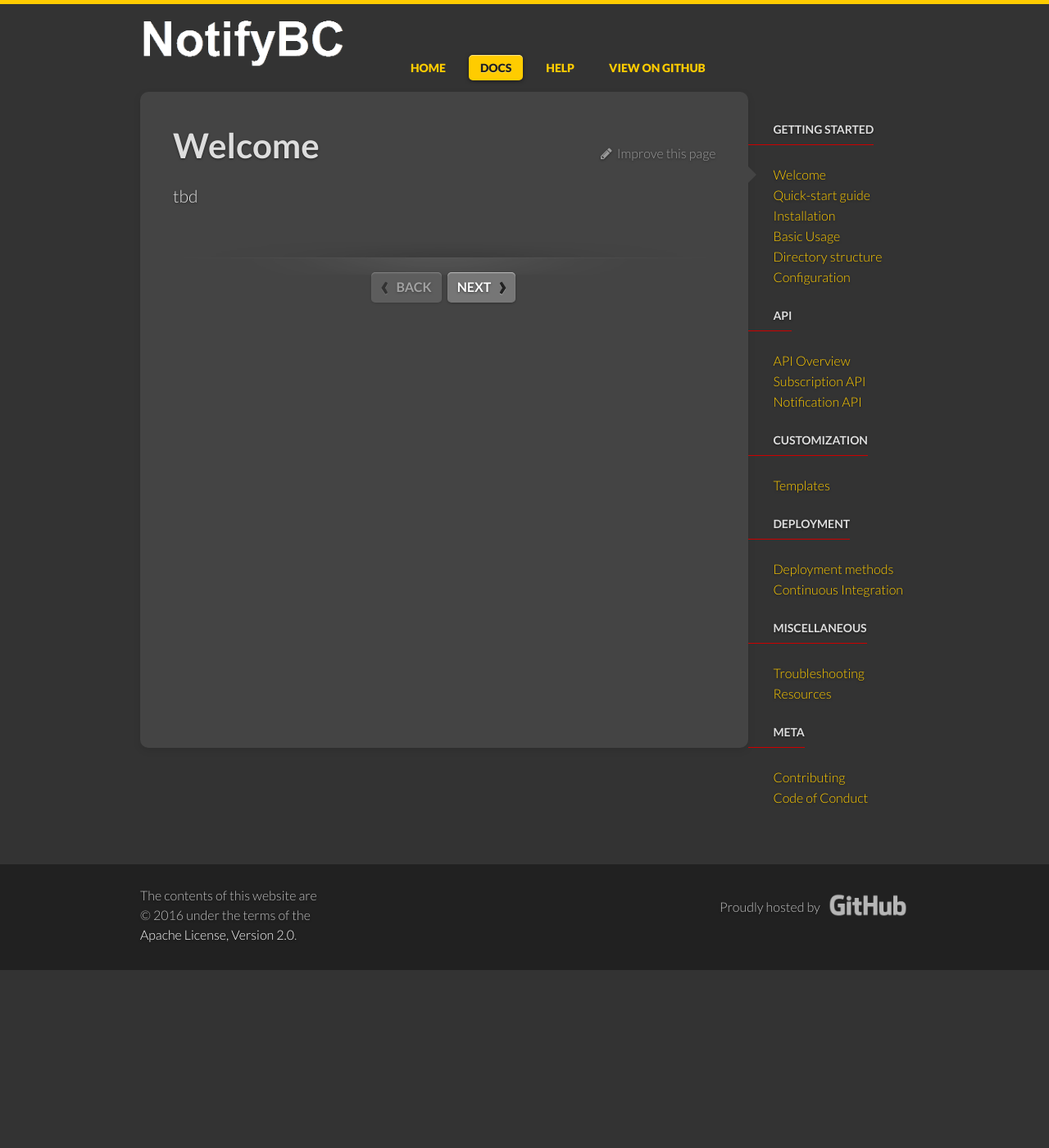
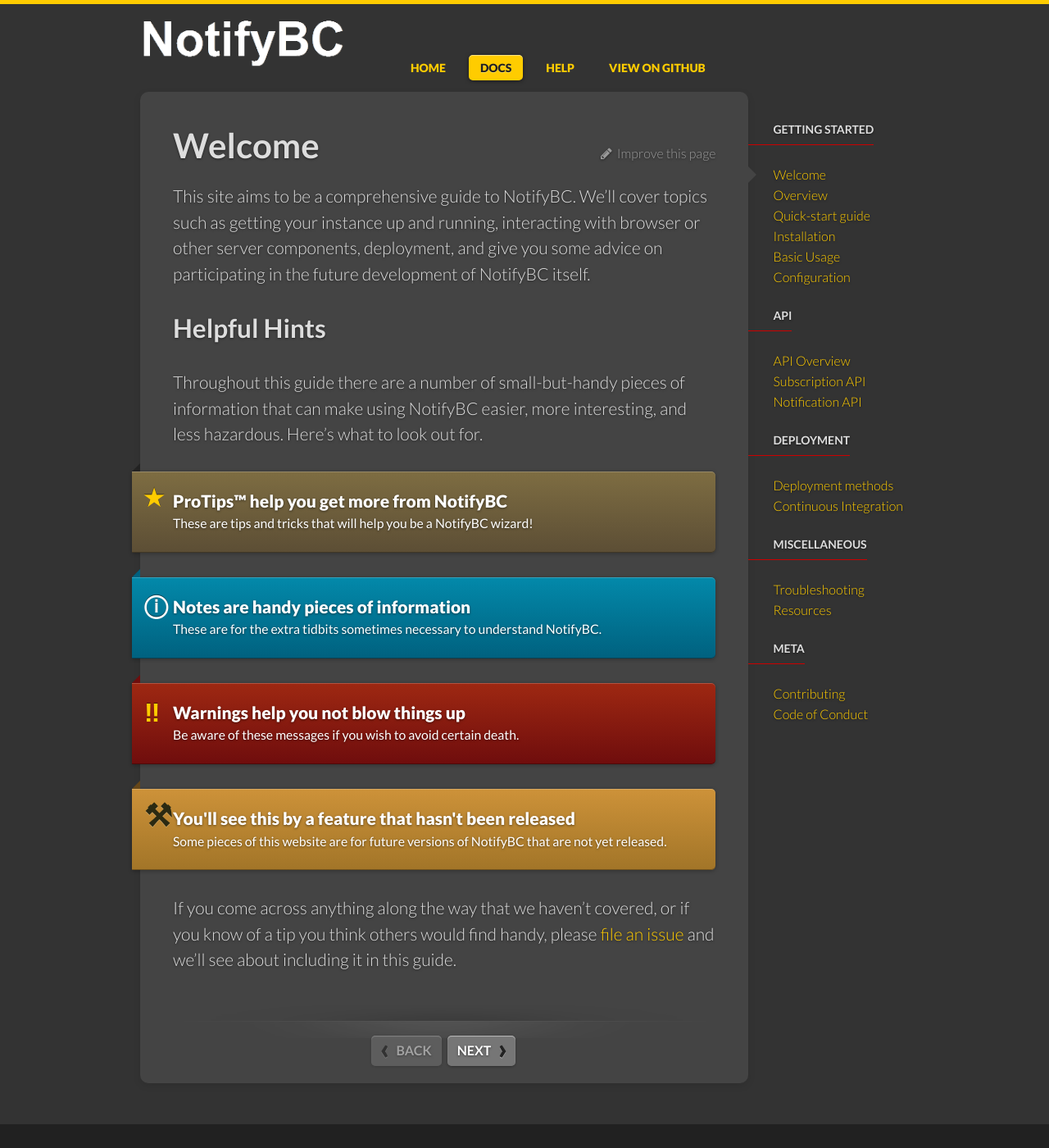
Before and after one commit to bcgov/MyGovBC-notification-server, a Jekyll site: the page built from docs/_docs/index.md, in a window 1280 px wide and 1400 px high. Shown: the whole window at 82% size. Built offline with Jekyll 4.4.1, drawn with Linux system fonts in a browser that asks for light colours.

Commit message:
populated welcome docs

```diff
--- a/docs/_data/docs.yml
+++ b/docs/_data/docs.yml
@@ -1,10 +1,10 @@
 - title: Getting Started
   docs:
   - home
+  - overview
   - quickstart
   - installation
   - usage
-  - structure
   - configuration
 
 - title: API
@@ -12,10 +12,6 @@
   - api-overview
   - api-subscriptions
   - api-notifications
-
-- title: Customization
-  docs:
-  - templates
 
 - title: Deployment
   docs:
--- a/docs/_docs/index.md
+++ b/docs/_docs/index.md
@@ -5,4 +5,38 @@
 redirect_from: /docs/index.html
 ---
 
-tbd
+
+This site aims to be a comprehensive guide to NotifyBC. We’ll cover topics such
+as getting your instance up and running, interacting with browser or other server components, deployment, and give you some advice on participating in the future
+development of NotifyBC itself.
+
+## Helpful Hints
+Throughout this guide there are a number of small-but-handy pieces of information that can make using NotifyBC easier, more interesting, and less hazardous. Here’s what to look out for.
+
+<div class="note">
+  <h5>ProTips™ help you get more from NotifyBC</h5>
+  <p>These are tips and tricks that will help you be a NotifyBC wizard!</p>
+</div>
+
+<div class="note info">
+  <h5>Notes are handy pieces of information</h5>
+  <p>These are for the extra tidbits sometimes necessary to understand
+     NotifyBC.</p>
+</div>
+
+<div class="note warning">
+  <h5>Warnings help you not blow things up</h5>
+  <p>Be aware of these messages if you wish to avoid certain death.</p>
+</div>
+
+<div class="note unreleased">
+  <h5>You'll see this by a feature that hasn't been released</h5>
+  <p>Some pieces of this website are for future versions of NotifyBC that
+    are not yet released.</p>
+</div>
+
+
+If you come across anything along the way that we haven’t covered, or if you
+know of a tip you think others would find handy, please [file an
+issue](https://github.com/{{ site.repository }}/issues/new) and we’ll see about
+including it in this guide.
--- a/docs/index.html
+++ b/docs/index.html
@@ -22,7 +22,7 @@
         <li>Unicast and broadcast message types</li>
       </ul>
       </p>
-      <a href="{{ site.baseurl }}/docs/home/">More Features &rarr;</a><br/>
+      <a href="{{ site.baseurl }}/docs/overview/">More Features &rarr;</a><br/>
       <a href="{{ site.baseurl }}/docs/usage/">How to Use &rarr;</a>
     </div>
     <div class="unit one-third">
```
Also changed, not shown: docs/_docs/overview.md (added, +7 -0 lines), docs/_docs/structure.md (deleted, +0 -7 lines), docs/_docs/templates.md (deleted, +0 -7 lines).
